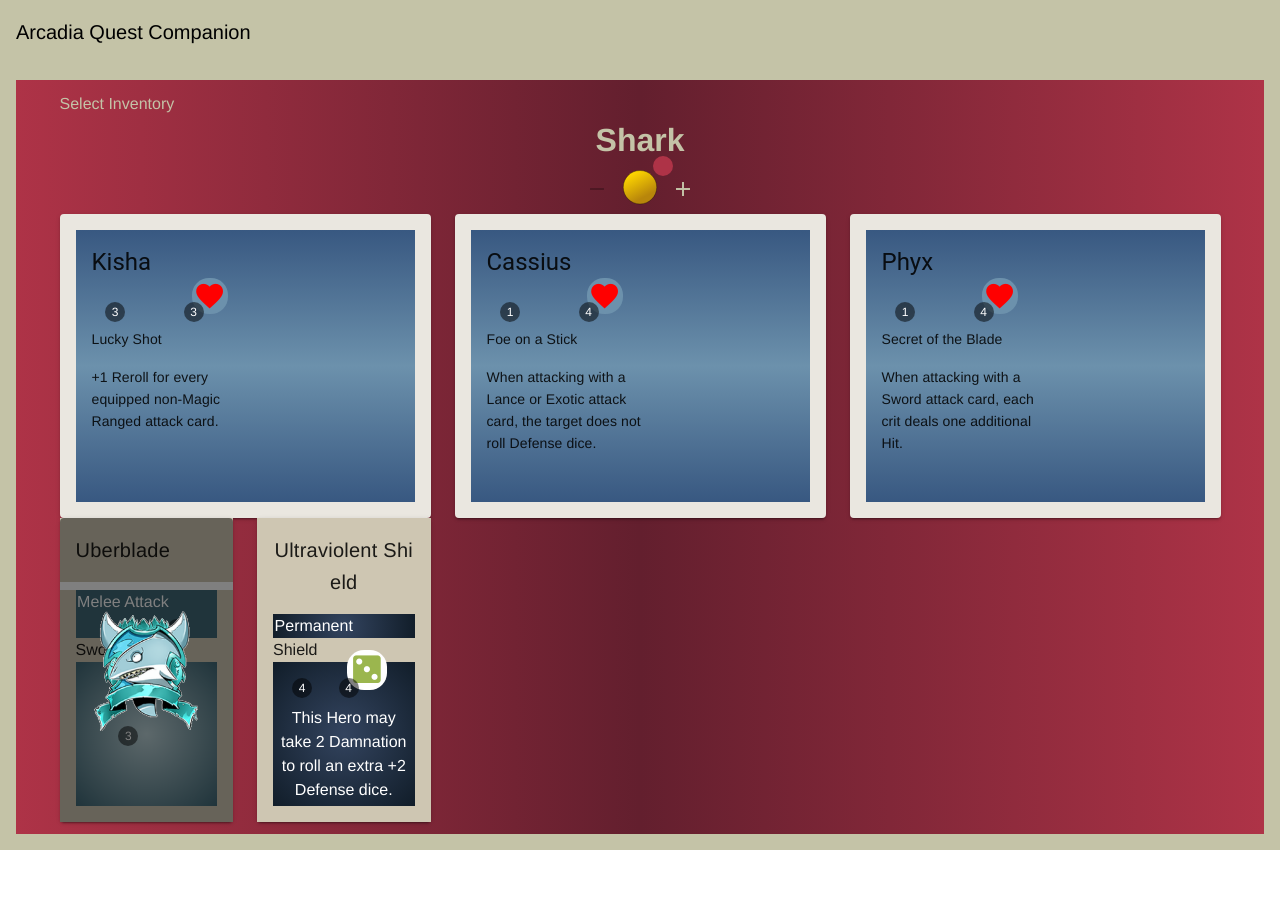
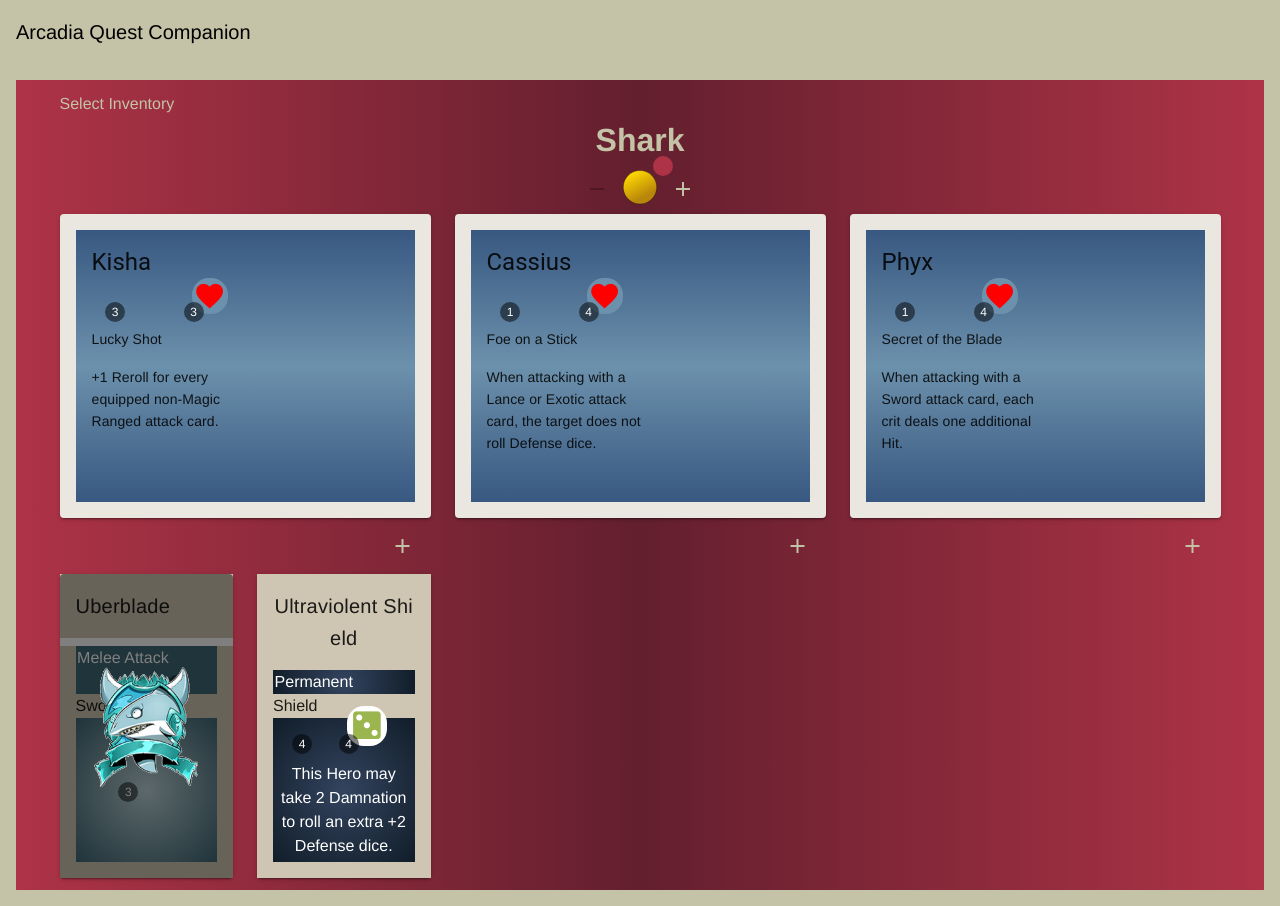
Before and after one commit to ldsz89/arcadia-quest-companion, a Vue app: page /guild-sheet in a window 1280 px wide. Before the commit the page ends 850 px from the top, so only its background shows below. Built offline with nearby package versions, Linux system fonts and the light colour scheme; the HTML template or start-up script is replaced by a standard one.

Commit message:
Updates links to reference equipment selection

```diff
--- a/src/views/GuildSheet.vue
+++ b/src/views/GuildSheet.vue
@@ -2,7 +2,7 @@
   <div>
     <v-container>
       <div class="d-flex">
-        <back-button to="/select-inventory">
+        <back-button to="/select-equipment">
           Select Inventory
         </back-button>
       </div>
@@ -48,6 +48,24 @@
             :guild-seal="guild.guildSeal"
             @click.native="toggleCharacterExhaustion(guildMember)"
           />
+          <div class="d-flex justify-end">
+            <v-menu>
+              <template v-slot:activator="{ on }">
+                <v-btn
+                  fab
+                  icon="true"
+                  v-on="on"
+                >
+                  <v-icon>mdi-plus</v-icon>
+                </v-btn>
+              </template>
+              <v-list>
+                <v-list-item>
+                  <v-list-title>Title</v-list-title>
+                </v-list-item>
+              </v-list>
+            </v-menu>
+          </div>
           <v-row>
             <v-col
               v-for="(equipment, j) in guildMember.equipment"
--- a/src/views/SelectCharacters.vue
+++ b/src/views/SelectCharacters.vue
@@ -126,7 +126,7 @@
 
   advance() {
     if (this.selectedCharacters.length === 3) {
-      this.$router.push('select-inventory');
+      this.$router.push('select-equipment');
     }
   }
 }
```
